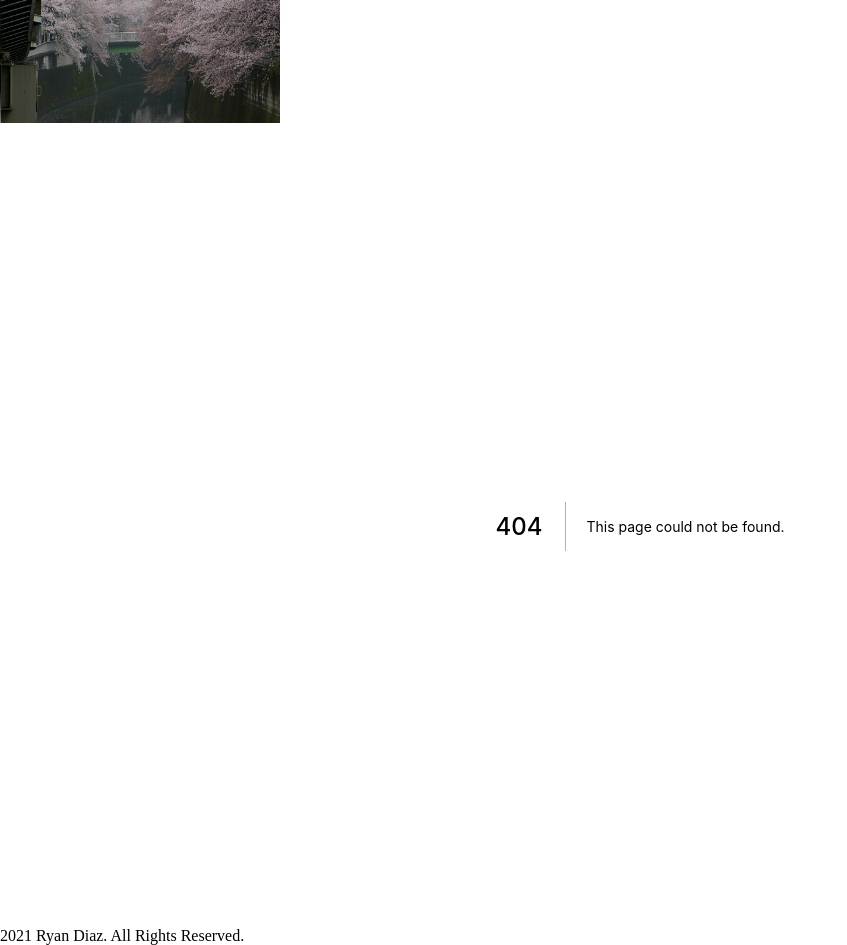
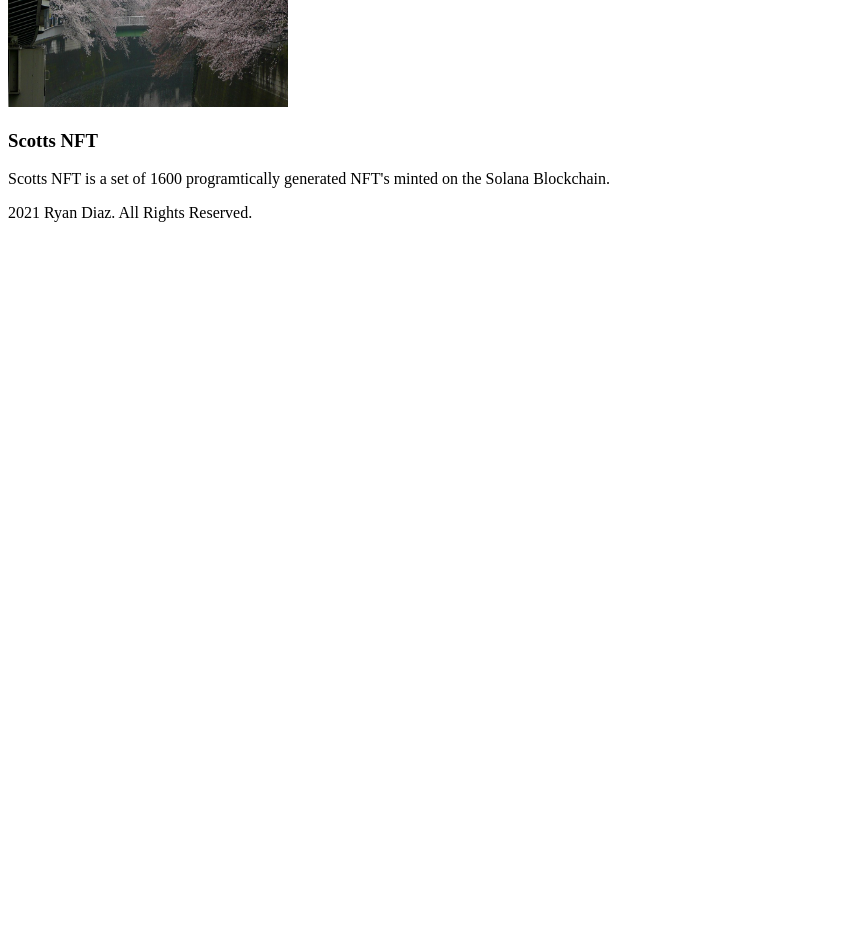
Before and after one commit to chronoshivt/next-portfolio, a Next.js app: page /work/scotts in a window 1280 px wide. Before the commit this address had no page. Shown: the part 1580-2525 px from the top of the page, without its empty margins (0-847 px from the left). After the commit the page ends 1810 px from the top, so only its background shows below. Built offline with nearby package versions, Linux system fonts and the light colour scheme.

Commit message:
added individual work pages

```diff
--- a/components/Nav.js
+++ b/components/Nav.js
@@ -5,7 +5,7 @@ import Dropdown from './Dropdown';
 const Nav = () => {
     return (
         <div className="">
-            <nav className="fixed bg-green-200 w-full top-0 left-0 z-10">
+            <nav className="fixed bg-green-200 w-full top-0 left-0 z-10 bg-opacity-25 backdrop-filter backdrop-blur shadow-md md:px-12 lg:px-48">
           <div className="p-4 flex">
             <div className="w-full flex items-center">
               <h1 className="text-xl">
--- a/pages/work.js
+++ b/pages/work.js
@@ -8,6 +8,7 @@ function Work() {
           <CardItem
           title="Scotts NFT"
           thumbnail={Japan}
+          id="scotts"
           >
             Lead full stack developer for NFT project on
             Solana Blockchain.
--- /dev/null
+++ b/pages/work/scotts.js
@@ -0,0 +1,24 @@
+import React from 'react'
+import Section from '../../components/Section'
+
+function scotts() {
+    return (
+        <div>
+
+        <Section title="Scotts NFT">
+        <div className="">
+              <p className="text-justify">
+                Scotts NFT is a set of 1600 programtically generated
+                NFT's minted on the Solana Blockchain.
+              </p>
+            </div>
+        <div>
+
+        </div>
+          </Section>
+
+      </div>
+    )
+}
+
+export default scotts
```
